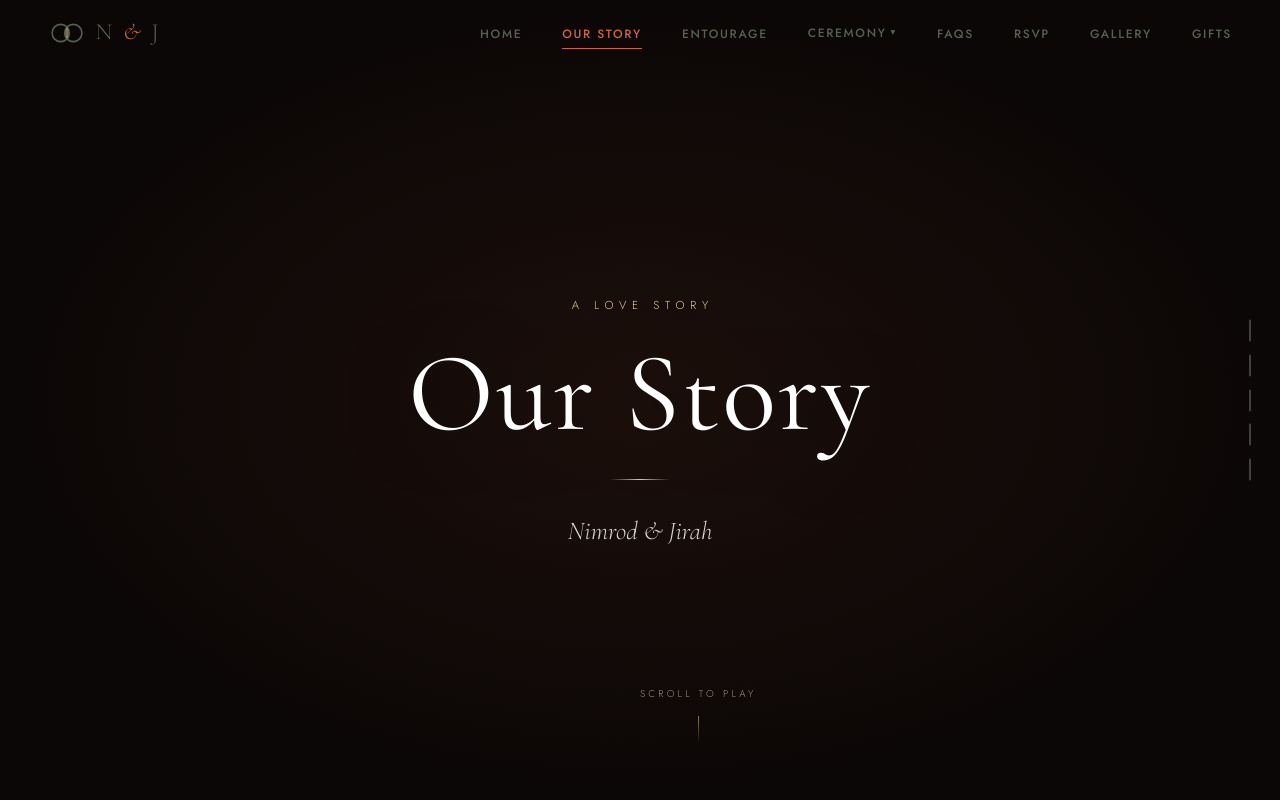
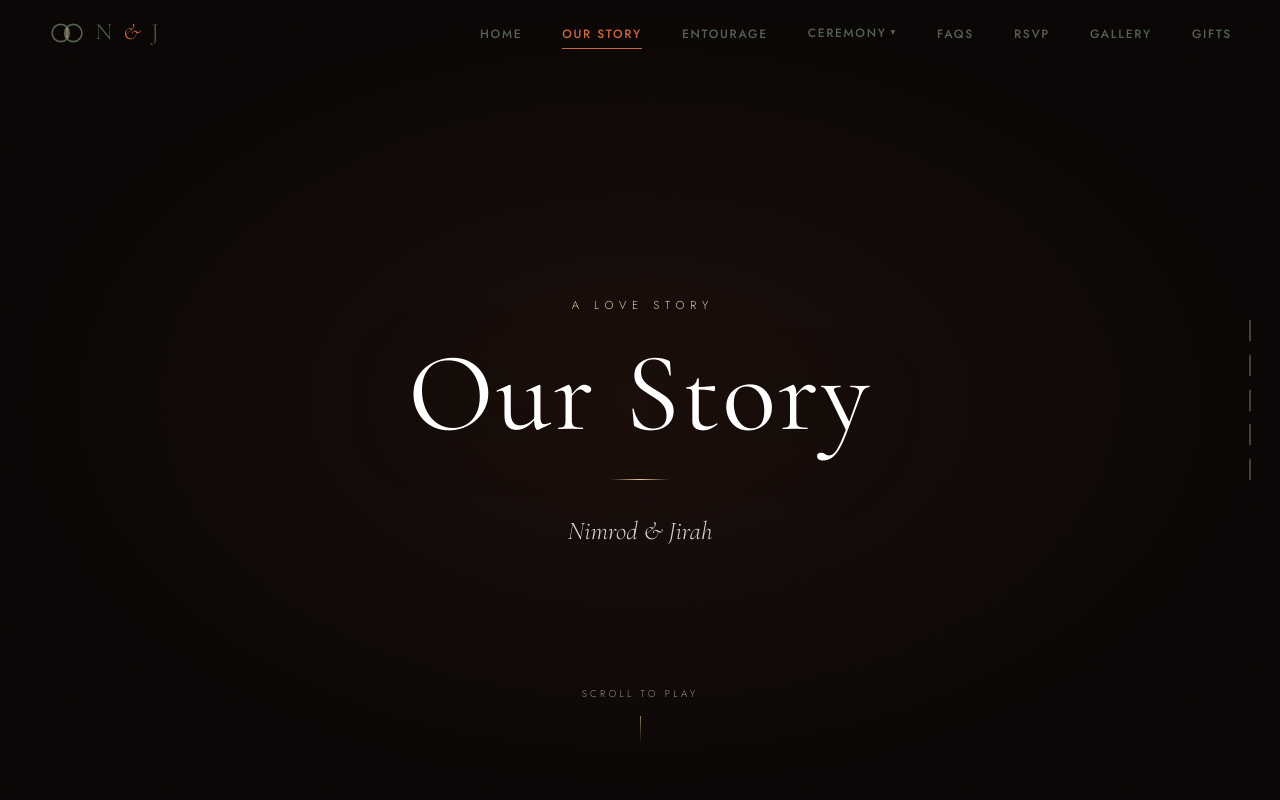
Before and after one commit to nimrodmanalaysay/nimrod-jirah-wedding, a React (Vite) app: page /story in a window 1280 px wide. Shown: the top 800 px of the page. Built offline with nearby package versions, Linux system fonts and the light colour scheme.

Commit message:
Our story edit. scroll

```diff
--- a/src/pages/Story.css
+++ b/src/pages/Story.css
@@ -112,8 +112,10 @@
 .film__cue {
   position: absolute;
   bottom: 2.4rem;
-  left: 50%;
-  transform: translateX(-50%);
+  /* full-width + flex centering so the fade-up animation's transform
+     can't clobber a translateX(-50%) and knock it off-center */
+  left: 0;
+  right: 0;
   display: flex;
   flex-direction: column;
   align-items: center;
```
